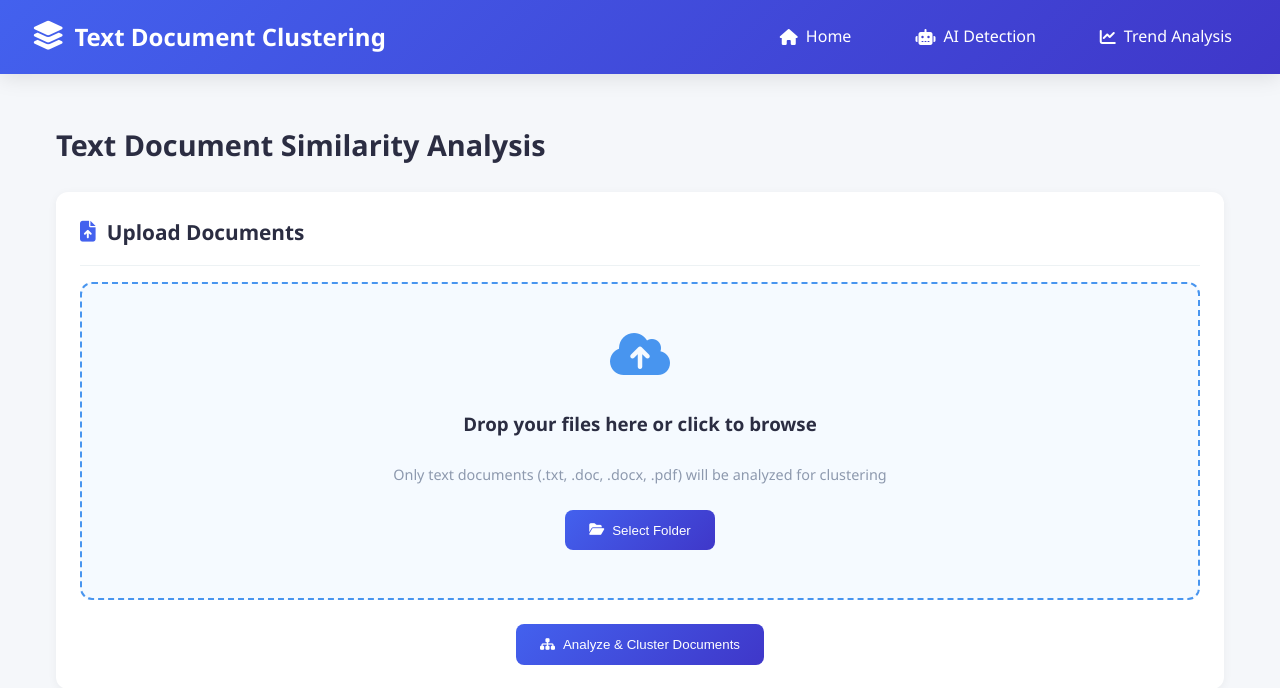
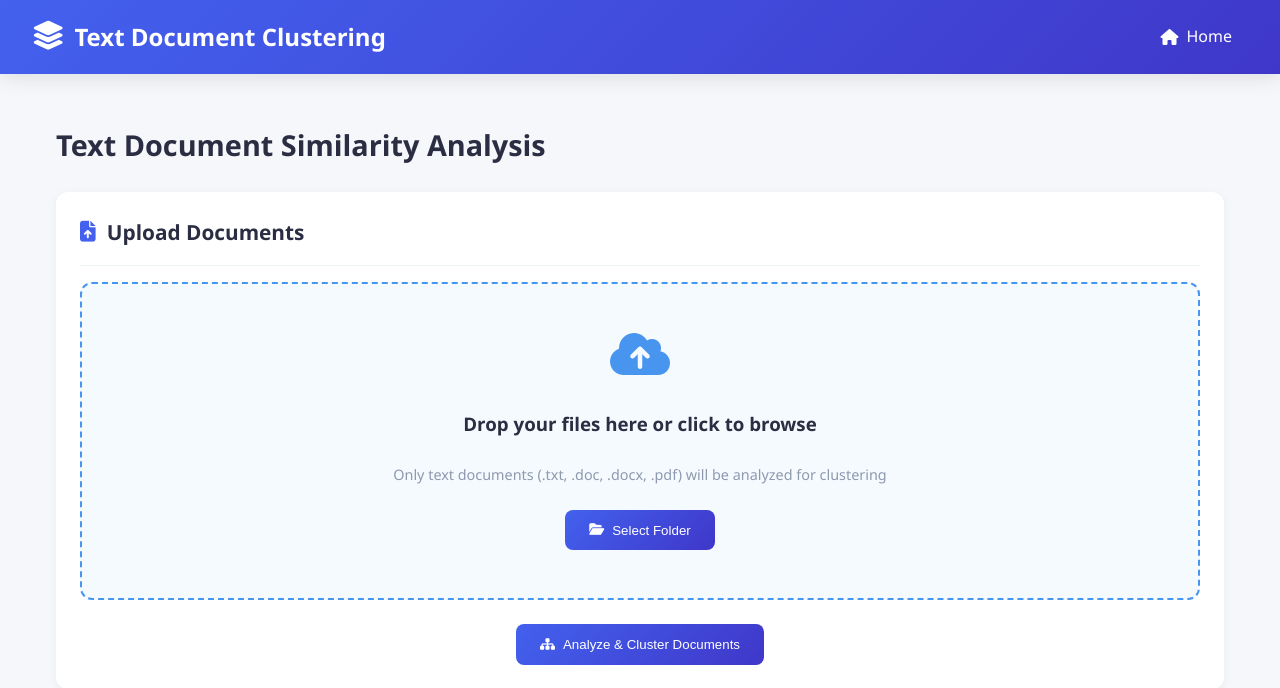
Before and after one commit to Aakash-Balasundaram/Fraud-Detection-in-class-assignments, a Flask app: page /cluster/ in a window 1280 px wide. Shown: the top 688 px of the page. Run offline with Flask 3, Linux system fonts and the light colour scheme.

Commit message:
Changed the unnecessary navbar in all the pages

```diff
--- a/templates/cluster.html
+++ b/templates/cluster.html
@@ -399,8 +399,6 @@
             </div>
             <div class="navbar-menu">
                 <a href="{{ url_for('index') }}"><i class="fas fa-home"></i> Home</a>
-                <a href="{{ url_for('ai_detection') }}"><i class="fas fa-robot"></i> AI Detection</a>
-                <a href="{{ url_for('trend_analysis') }}"><i class="fas fa-chart-line"></i> Trend Analysis</a>
             </div>
         </div>
     </div>
--- a/templates/index.html
+++ b/templates/index.html
@@ -305,7 +305,6 @@
           </div>
           <div class="navbar-menu">
             <a href="{{ url_for('plagiarism_checker') }}"><i class="fas fa-copy"></i> Plagiarism Checker</a>
-            <a href="{{ url_for('assignment') }}"><i class="fas fa-file-alt"></i> Assignment Check</a>
             <a href="{{ url_for('ai_detection') }}"><i class="fas fa-robot"></i> AI Detection</a>
             <a href="{{ url_for('cluster') }}"><i class="fas fa-layer-group"></i> Text Cluster</a>
             <a href="{{ url_for('code_cluster') }}"><i class="fas fa-code"></i> Code Similarity</a>
```
